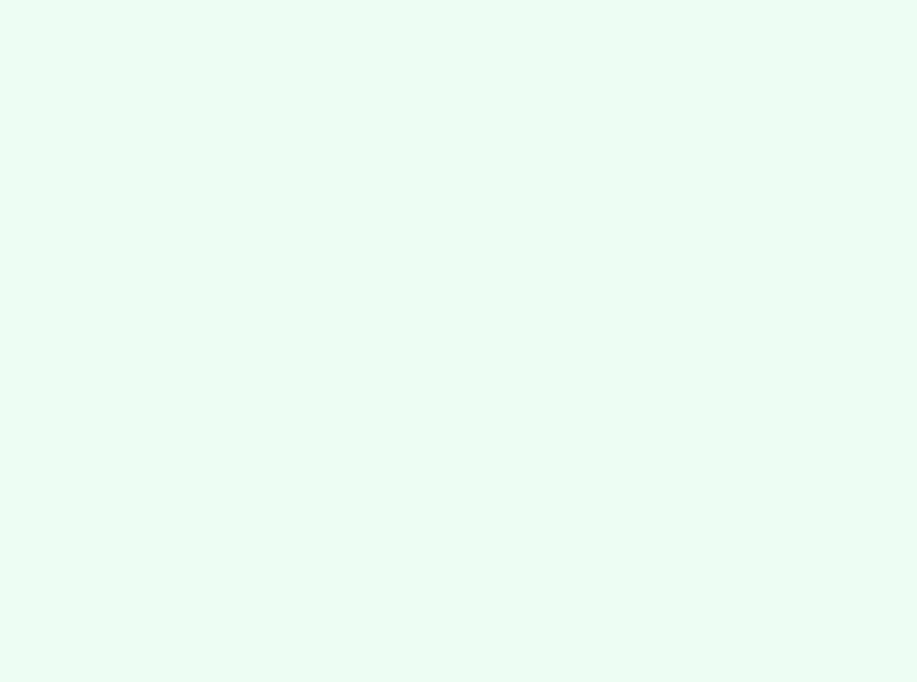
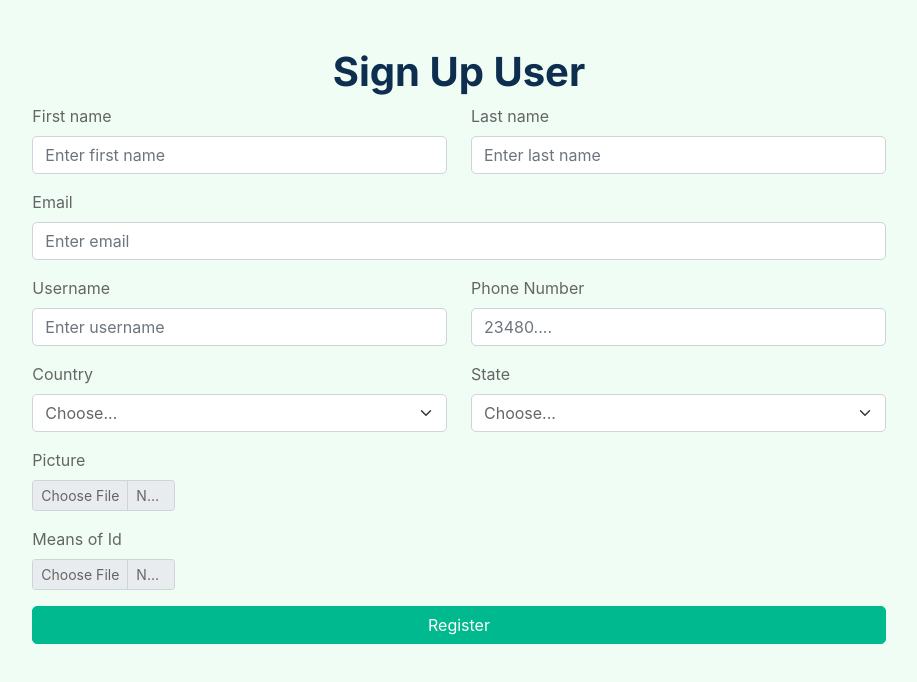
Before and after one commit to toyman640/lw-f, a React (Create React App) app: page /sign-up-user in a window 1280 px wide. Before the commit this address had no page. Shown: the top 682 px of the page, without its empty margins (181-1098 px from the left). Built offline with nearby package versions, Linux system fonts and the light colour scheme.

Commit message:
Make sign up form

```diff
--- a/package.json
+++ b/package.json
@@ -6,7 +6,9 @@
     "@testing-library/jest-dom": "^5.17.0",
     "@testing-library/react": "^13.4.0",
     "@testing-library/user-event": "^13.5.0",
+    "bootstrap": "^5.3.3",
     "react": "^18.3.1",
+    "react-bootstrap": "^2.10.4",
     "react-dom": "^18.3.1",
     "react-router": "^6.25.1",
     "react-router-dom": "^6.25.1",
--- a/src/App.js
+++ b/src/App.js
@@ -4,12 +4,14 @@ import PropContainer from './components/Property/PropContainer';
 import AboutContainer from './components/About/AboutContainer';
 import ContactContain from './components/Contact/ContactContain';
 import ErrorComponent from './components/Error/ErrorPageMain';
+import SignUp from './components/Dashboard/SignUp';
 
 function App() {
   return (
     <>
       <BrowserRouter>
         <Routes>
+          <Route exact path="/sign-up-user" element={<SignUp />} />
           <Route exact path="/" element={<HomeContainer />} />
           <Route exact path="/property-list" element={<PropContainer />} />
           <Route exact path="/about" element={<AboutContainer />} />
--- /dev/null
+++ b/src/components/Dashboard/SignUp.js
@@ -0,0 +1,67 @@
+import React from 'react';
+import Form from 'react-bootstrap/Form';
+import Col from 'react-bootstrap/Col';
+import Row from 'react-bootstrap/Row';
+import Button from 'react-bootstrap/Button';
+
+const SignUp = () => (
+  <div>
+    <h1 className="text-center mt-5 col-">Sign Up User</h1>
+    <div className="col-8 offset-2">
+      <Form>
+        <Row className="mb-3">
+          <Form.Group as={Col} sm={12} md={6} lg={6} controlId="formGridName">
+            <Form.Label>First name</Form.Label>
+            <Form.Control type="text" placeholder="Enter first name" />
+          </Form.Group>
+
+          <Form.Group as={Col} sm={12} md={6} lg={6} controlId="formGridName">
+            <Form.Label>Last name</Form.Label>
+            <Form.Control type="text" placeholder="Enter last name" />
+          </Form.Group>
+        </Row>
+        <Form.Group className="mb-3" controlId="formGridEmail">
+          <Form.Label>Email</Form.Label>
+          <Form.Control placeholder="Enter email" />
+        </Form.Group>
+        <Row className="mb-3">
+          <Form.Group as={Col} controlId="formGridUsername">
+            <Form.Label>Username</Form.Label>
+            <Form.Control type="text" placeholder="Enter username" />
+          </Form.Group>
+          <Form.Group as={Col} controlId="formGridUsername">
+            <Form.Label>Phone Number</Form.Label>
+            <Form.Control type="text" placeholder="23480...." />
+          </Form.Group>
+        </Row>
+        <Row className="mb-3">
+          <Form.Group as={Col} controlId="formGridCountry">
+            <Form.Label>Country</Form.Label>
+            <Form.Select defaultValue="Choose...">
+              <option>Choose...</option>
+              <option>...</option>
+            </Form.Select>
+          </Form.Group>
+          <Form.Group as={Col} controlId="formGridState">
+            <Form.Label>State</Form.Label>
+            <Form.Select defaultValue="Choose...">
+              <option>Choose...</option>
+              <option>...</option>
+            </Form.Select>
+          </Form.Group>
+        </Row>
+        <Form.Group controlId="formFileSm" className="mb-3 col-2">
+          <Form.Label>Picture</Form.Label>
+          <Form.Control type="file" size="sm" />
+        </Form.Group>
+        <Form.Group controlId="formFileSm" className="mb-3 col-2">
+          <Form.Label>Means of Id</Form.Label>
+          <Form.Control type="file" size="sm" />
+        </Form.Group>
+        <Button as={Col} sm={12} variant="primary">Register</Button>
+      </Form>
+    </div>
+  </div>
+);
+
+export default SignUp;
```
Also changed, not shown: 1 other file (tests, documents, lock files or other folders).
